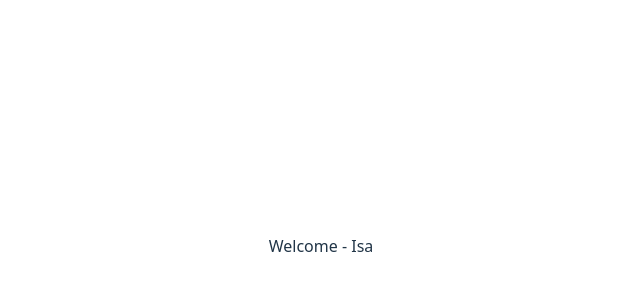
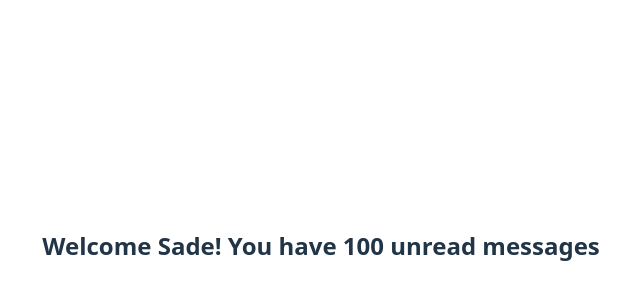
Before and after one commit to reinertisa/react-typescript-tutorials, a React (Vite) app: page / in a window 1280 px wide. Shown: the part 154-454 px from the top of the page, without its empty margins (319-959 px from the left). Built offline with nearby package versions, Linux system fonts and the light colour scheme.

Commit message:
feat(website): typing props with initial value - 2

```diff
--- a/src/App.tsx
+++ b/src/App.tsx
@@ -1,10 +1,10 @@
 import './App.css'
-import Greet4 from "./components/Greet4.tsx";
+import Greet5 from "./components/Greet5.tsx";
 
 function App() {
     return (
         <div>
-            <Greet4 name="Isa" />
+            <Greet5 name="Sade"  messageCount={100} isLoggedIn={true} />
         </div>
     )
 }
--- /dev/null
+++ b/src/components/Greet5.tsx
@@ -0,0 +1,19 @@
+
+type Greet5Props = {
+    name: string
+    messageCount: number
+    isLoggedIn: boolean
+}
+
+export default function Greet5({name = 'Fezzik', messageCount = 0, isLoggedIn = false}: Greet5Props) {
+
+    return (
+        <div>
+            <h2>
+                {isLoggedIn
+                    ? `Welcome ${name}! You have ${messageCount} unread messages`
+                    : 'Welcome Guest'}
+            </h2>
+        </div>
+    )
+}
```
